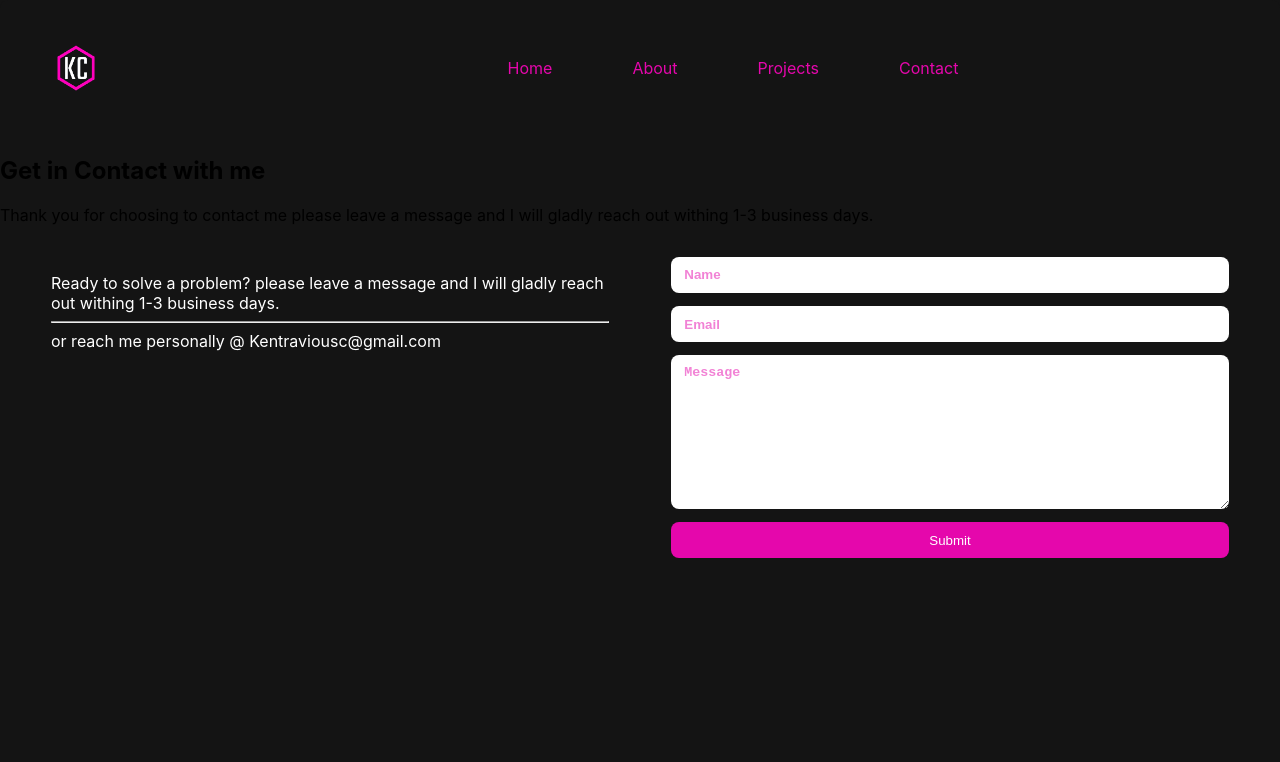
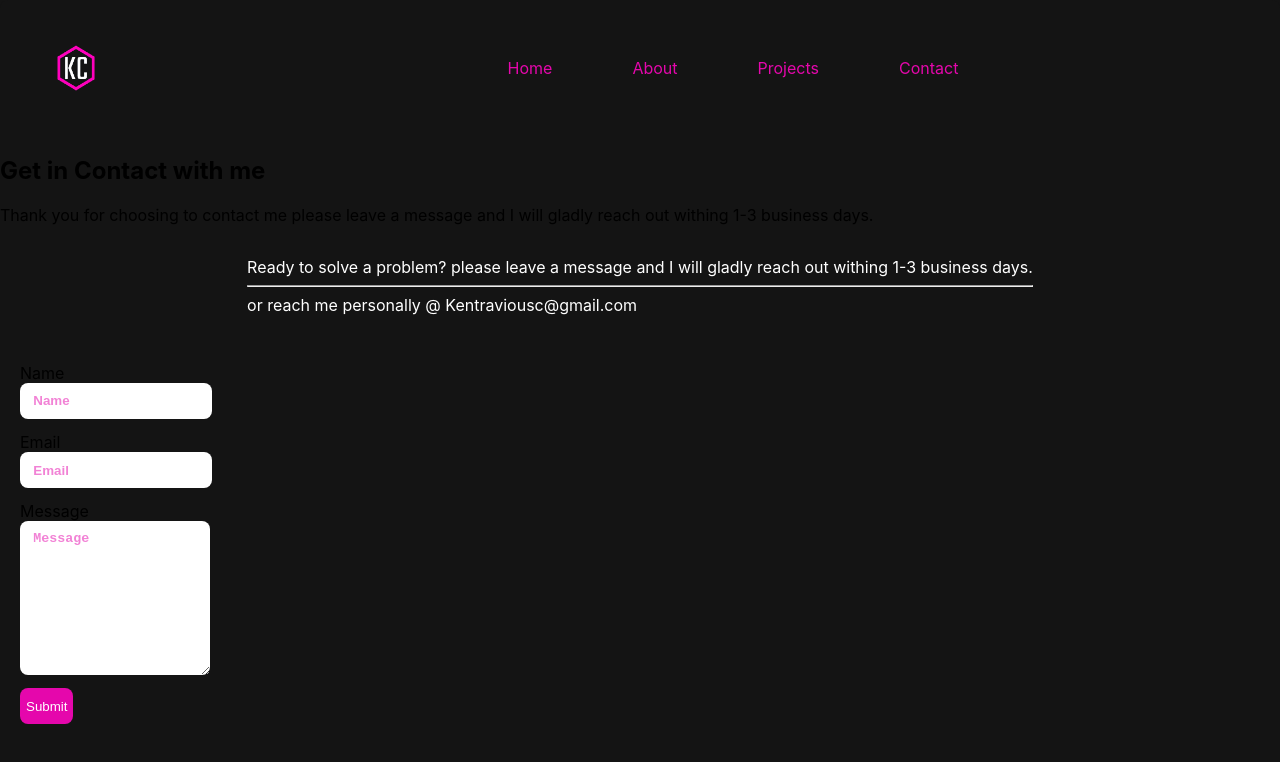
Before and after one commit to KenTra222/Portfolio, a Next.js app in the folder portfolio/: page /contact in a window 1280 px wide. Shown: the top 762 px of the page. Built offline with nearby package versions, Linux system fonts and the light colour scheme.

Commit message:
modified files added email.js

```diff
--- a/portfolio/Components/ContactForm/ContactForm.js
+++ b/portfolio/Components/ContactForm/ContactForm.js
@@ -1,40 +1,60 @@
 
 import styles from './ContactForm.module.scss'
-import { useState } from 'react';
+import { useState, useRef } from 'react';
 
 
 import { useForm } from 'react-hook-form';
+import emailjs from '@emailjs/browser';
 
 {/*needs to send information to my personal email*/}
 
 
 
 export default function ContactForm() {
-  const { register, handleSubmit, formState: { errors } } = useForm();
+  const form = useRef()
+
+  const { register, handleSubmit,  formState: { errors } } = useForm();
   const onSubmit = data => {
-    alert("Thank you Will be in touch soon" )
     e.preventDefault();
 
   };
   console.log(errors);
+  const sendEmail = (e) => {
+    e.preventDefault();
+
+
+    emailjs.sendForm('service_8gizhqi', 'template_b97bbqi', form.current, 'Mfd4LCYeJOiwD1XzY')
+    .then((result) => {
+        alert("Thank you Will be in touch soon" )
+          console.log(result.text);
+      }, (error) => {
+          console.log(error.text);
+      });
+  };
+
 
   return (
-    <form className={styles.form} onSubmit={handleSubmit(onSubmit)}>
+    <div>
+        <div className={styles.contactDetails}>
       <p className={styles.ContactMessage}>
         Ready to solve a problem? please leave a message and I will gladly reach out withing 1-3 business days. <hr/>
       <span>or reach me personally @ Kentraviousc@gmail.com</span>
       </p>
+      </div>
+
+    <form ref={form} className={styles.form} onSubmit={handleSubmit(onSubmit) && sendEmail}>
 
 
 
-        <div className={styles.inputFields}>
-
-        <input className={styles.input} type="text"  placeholder="Name" {...register("Name", {required: true, maxLength: 80})} />
-        <input className={styles.input} type="text"  placeholder="Email" {...register("Email", {required: true, pattern: /^\S+@\S+$/i})} />
-        <textarea className={styles.messageBox} placeholder='Message' {...register("Message", {})} />
+        <label>Name</label>
+        <input  name='user_name' className={styles.input} type="text"  placeholder="Name" {...register("Name", {required: true, maxLength: 80})} />
+        <label>Email</label>
+        <input name='user_email' className={styles.input} type="text"  placeholder="Email" {...register("Email", {required: true, pattern: /^\S+@\S+$/i})} />
+        <label>Message</label>
+        <textarea name='message' className={styles.messageBox} placeholder='Message' {...register("Message", {})} />
 
         <input className={styles.submitBtn} type="submit" />
-      </div>
     </form>
+    </div>
   );
 }
--- a/portfolio/Components/ContactForm/ContactForm.module.scss
+++ b/portfolio/Components/ContactForm/ContactForm.module.scss
@@ -6,14 +6,16 @@
     padding-left: 1.25em;
     padding-right: 1.25em;
 
-       p{
+}
+
+.contactDetails{
+    display: flex;
+    flex-direction: column;
+    padding: 1em;
+    p{
         color: white;
-       }
-
-       .inputFields{
-        display: flex;
-        flex-direction: column;
-       }
+        margin: auto;
+    }
 }
 
 .input{
@@ -64,7 +66,7 @@
     .form{
         display: flex;
         width: 100%;
-       flex-direction: row;
+
        align-items: flex-start;
        justify-content: space-around;
 
@@ -76,7 +78,7 @@
         }
        }
 
-       .inputFields{
+       .contactDetails{
         width: 45%;
        }
 
--- a/portfolio/package.json
+++ b/portfolio/package.json
@@ -9,8 +9,9 @@
     "lint": "next lint"
   },
   "dependencies": {
+    "@emailjs/browser": "^3.7.0",
     "hamburger-react": "^2.5.0",
-    "next": "12.2.3",
+    "next": "^12.3.1",
     "react": "18.2.0",
     "react-dom": "18.2.0",
     "react-hook-form": "^7.34.0",
```
Also changed, not shown: 2 other files (tests, documents, lock files or other folders).
